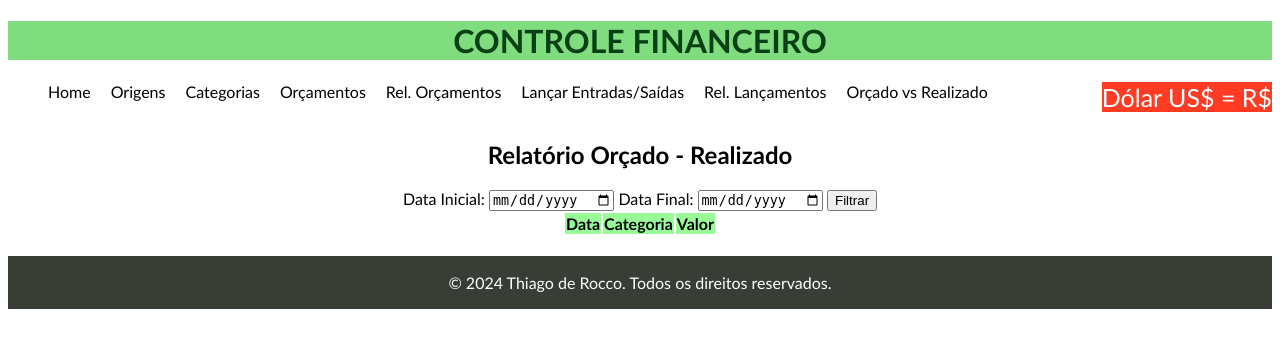
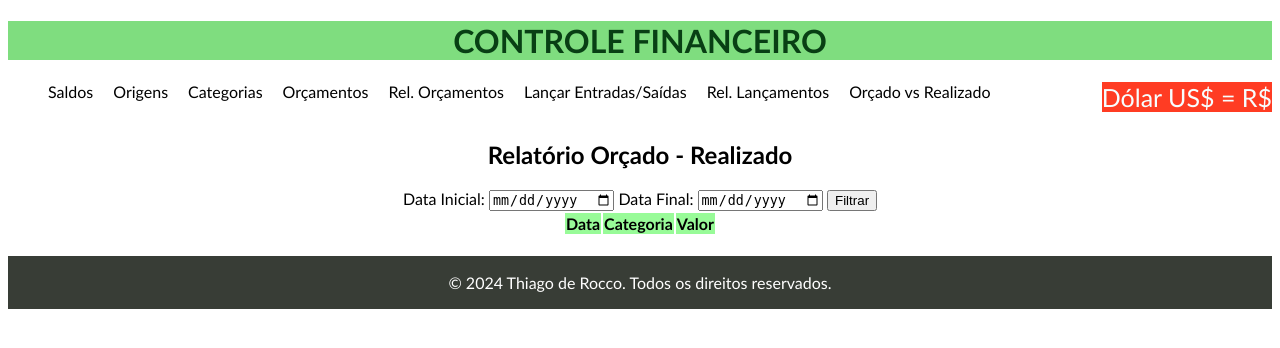
Before and after one commit to thiagorocco/projetos-django, a Django app: page /orc_real/ in a window 1280 px wide. Shown: the top 348 px of the page. Run offline with Django 5.2, Linux system fonts and the light colour scheme; data that the repository does not hold is empty.

Commit message:
retorno de 4 casas decimais na página home.html

```diff
--- a/controle-financeiro/financeiro/templates/financeiro/home.html
+++ b/controle-financeiro/financeiro/templates/financeiro/home.html
@@ -14,7 +14,7 @@
     {% for dif in diferenca %}
     <tr>
         <td>{{ dif.origem__nome }}</td>
-        <td>R$ {{ dif.diferenca|floatformat:2 }}</td>
+        <td>R$ {{ dif.diferenca|floatformat:4 }}</td>
     </tr>
     {% endfor %}
 </table>
--- a/controle-financeiro/financeiro/templates/fragments/navbar.html
+++ b/controle-financeiro/financeiro/templates/fragments/navbar.html
@@ -1,5 +1,5 @@
 <ul>
-    <li><a href="{% url 'home' %}">Home</a></li>
+    <li><a href="{% url 'home' %}">Saldos</a></li>
     <li><a href="{% url 'rel_origens' %}">Origens</a></li>
     <li><a href="{% url 'rel_categorias' %}">Categorias</a></li>
     <li><a href="{% url 'orcamentos' %}">Orçamentos</a></li>
```
Also changed, not shown: controle-financeiro/db.sqlite3.
